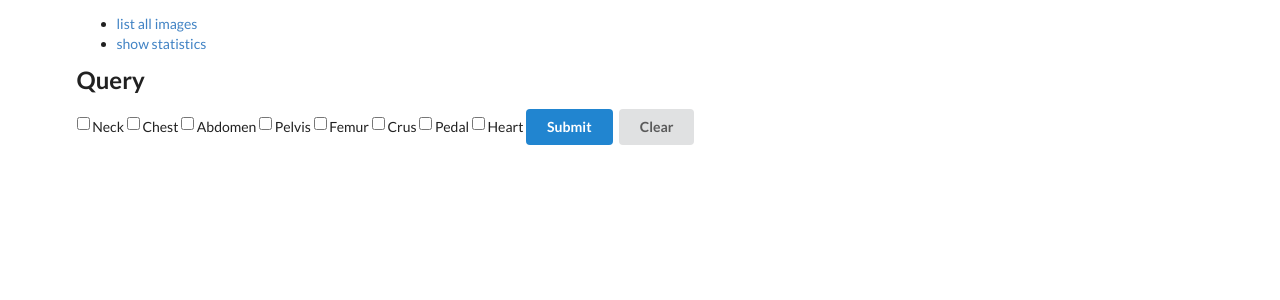
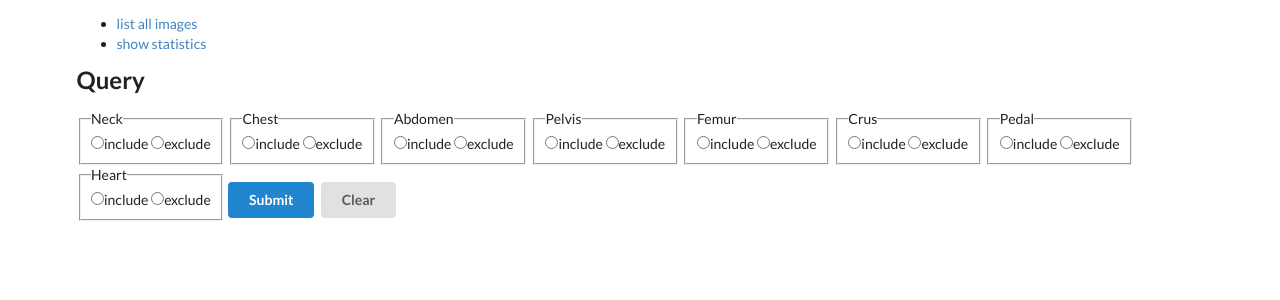
Before and after one commit to ykszk/image_tagging_tool, a Flask app: page / in a window 1280 px wide. Shown: the part 32-332 px from the top of the page. Run offline with Flask 2, Linux system fonts and the light colour scheme; parts of the project's set-up code (start-up, migrations or seed data) failed here and were passed over.

Commit message:
Improve query

```diff
--- a/app.py
+++ b/app.py
@@ -21,10 +21,16 @@ def list_page():
 
 @app.route('/query')
 def query():
+    include_tags = set([k for k, v in request.args.items() if v=='in'])
+    exclude_tags = set([k for k, v in request.args.items() if v=='ex'])
+    queried_tags = include_tags | exclude_tags
     checked_tags = [set(utils.load_tags(filename)) for filename in tag_filenames]
-    queried_tags = set([k for k, v in request.args.items() if v=='on'])
-    title = 'Query result for "{}"'.format(' & '.join([str(t) for t in sorted(queried_tags)]))
-    matches = [queried_tags==ts for ts in checked_tags]
+    all_tags = sorted(settings['tags'])
+    checked_tags_vectors = [[t in ct for t in all_tags if t in queried_tags] for ct in checked_tags]
+    queried_tags_vector = [qt in include_tags for qt in sorted(queried_tags)]
+    title = 'Query result for "{}"'.format(' & '.join([str(t)  if t in include_tags else ('-'+str(t)) for t in sorted(queried_tags)]))
+    matches = [ctv==queried_tags_vector for ctv in checked_tags_vectors]
+    title += ', {} images found'.format(sum(matches))
     return render_template('query.html',title=title,
                            tags=settings['tags'],
                            image_names=[e for m,e in zip(matches, image_names) if m],
@@ -44,7 +50,10 @@ def stats():
             queries = k.split(delim)
         else:
             queries = []
-        url = '/query?' + '&'.join(['{}=on'.format(q) for q in queries])
+        url = '/query?' + '&'.join(
+            ['{}=in'.format(q) for q in queries]+
+            ['{}=ex'.format(q) for q in set(settings['tags'])-set(queries)]
+        )
         stats.append((k,v,url))
     stats = sorted(stats, key=lambda s:-s[1])
     return render_template('stats.html', title='Statistics',
--- a/templates/index.html
+++ b/templates/index.html
@@ -12,9 +12,11 @@
       <h2 class="ui header">Query</h2>
       <form class="ui form" action="/query" method="GET" name="query">
         {% for tag in tags %}
-        <label class="unselectable" style="display:inline-block;">
-          <input type="checkbox" name="{{tag}}" title="{{tag}}">
-          {{tag}}
+        <fieldset style="display:inline-block">
+          <legend>{{tag}}</legend>
+          <label class="unselectable"><input type="radio" name="{{tag}}" value="in">include</label>
+          <label class="unselectable"><input type="radio" name="{{tag}}" value="ex">exclude</label>
+        </fieldset>
         </label>
           {% endfor %}
           <input class="ui primary button" type="submit" value="Submit">
--- a/templates/query.html
+++ b/templates/query.html
@@ -26,4 +26,6 @@
   </div>
 </body>
 
+{% include "./footer.html" %}
+
 {% endblock %}
```
